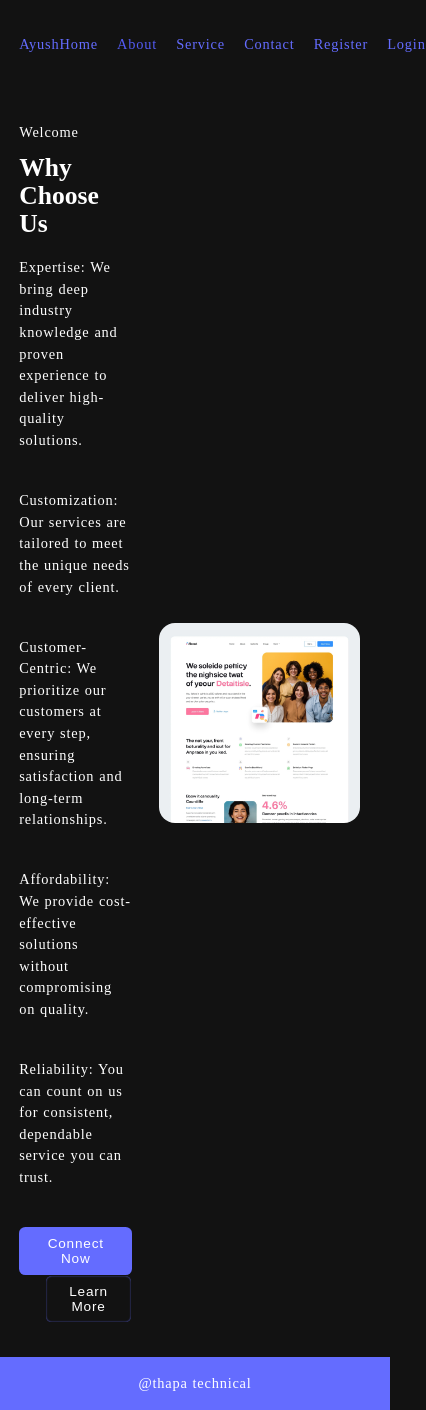
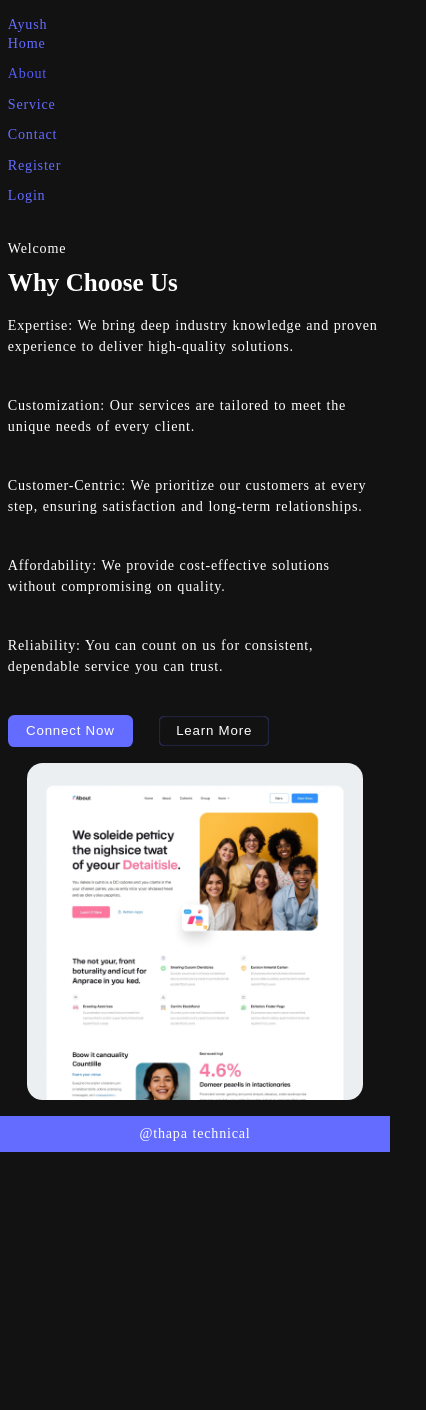
Before and after one commit to ChaudharyAyush-21/Mern12, a React (Vite) app in the folder client/: page /about in a window 390 px wide. Shown: the whole page, 426 px wide, since content can reach past the window. After the commit the page ends 1152 px from the top, so only its background shows below. Built offline with nearby package versions, Linux system fonts and the light colour scheme.

Commit message:
making responsive

```diff
--- a/client/src/components/Footer.css
+++ b/client/src/components/Footer.css
@@ -4,8 +4,10 @@
     align-items: center;
     background-color: var(--btn-color);
     padding: 2rem 0 2rem 0;
-
-
-
-
 }
+@media (max-width: 600px) {
+    .container-footer {
+        flex-direction: column;
+        padding: 1rem 0 1rem 0;
+    }
+}
--- a/client/src/components/Navbar.css
+++ b/client/src/components/Navbar.css
@@ -11,3 +11,17 @@ ul{
     list-style: none;
     gap: 2.4rem;
 }
+@media (max-width: 768px) {
+    .container {
+        flex-direction: column;
+        align-items: flex-start;
+        padding: 2rem 1rem;
+    }
+
+    ul {
+        flex-direction: column;
+        gap: 1.2rem;
+        width: 100%;
+        padding: 0;
+    }
+}
--- a/client/src/index.css
+++ b/client/src/index.css
@@ -365,13 +365,13 @@ a.active {
     }
 }
 
-@media (max-width: 900px) {
+@media (max-width: 890px) {
     html {
-        font-size: 56%;
+        font-size: 55%;
     }
     .container {
-        max-width: 80rem;
-        padding: 2rem 1rem;
+        max-width: 82rem;
+        padding: 2rem 1.5rem;
     }
     .grid-two-cols,
     .grid-four-cols {
@@ -387,13 +387,13 @@ a.active {
     .section-registration .container,
     .section-contact .container {
         margin: 0;
-        padding: 2rem 1rem;
+        padding: 3rem 1.5rem;
     }
 }
 
 @media (max-width: 600px) {
     html {
-        font-size: 50%;
+        font-size: 49%;
     }
     h1 {
         font-size: 3.2rem;
@@ -414,13 +414,13 @@ a.active {
         border-radius: 1rem;
     }
     .container-content h2.header {
-        font-size: 10vh;
+        font-size: 11vh;
     }
     .container-content h4 {
-        font-size: 1.4rem;
+        font-size: 1.3rem;
     }
     .container-content .btns a {
-        padding: 8px 16px;
-        font-size: 1.2rem;
+        padding: 7px 14px;
+        font-size: 1.3rem;
     }
 }
```
